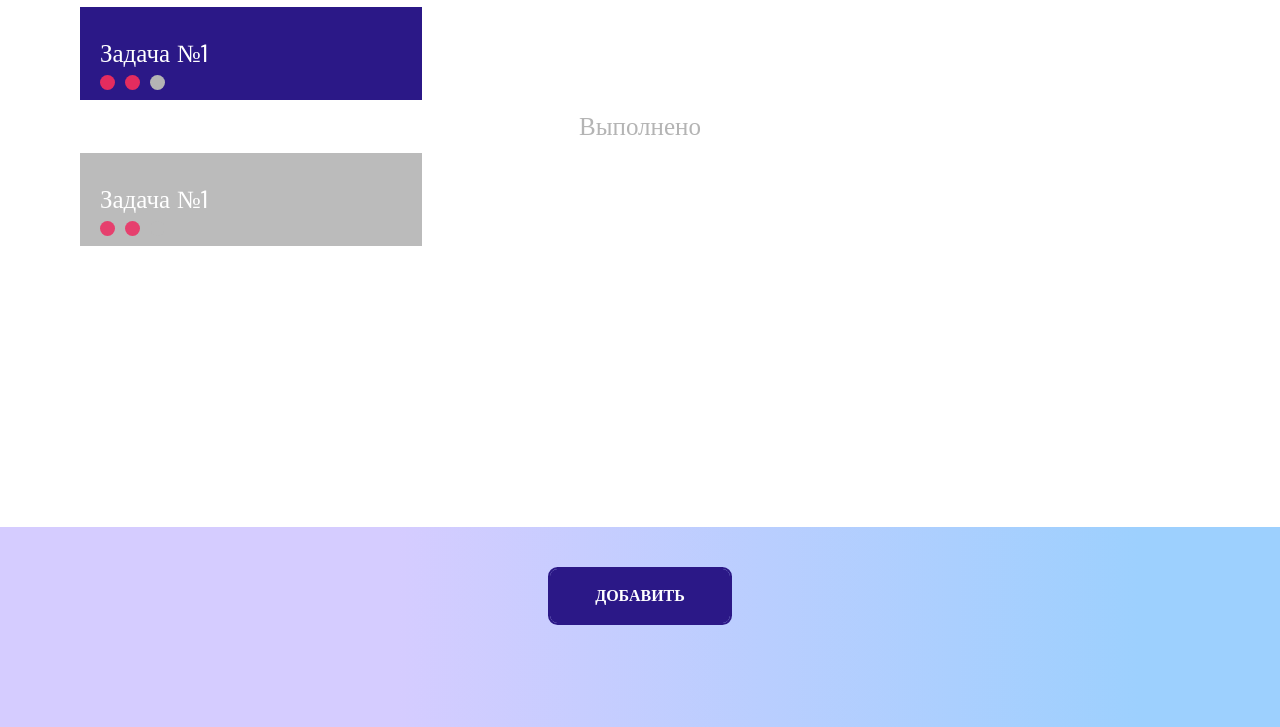
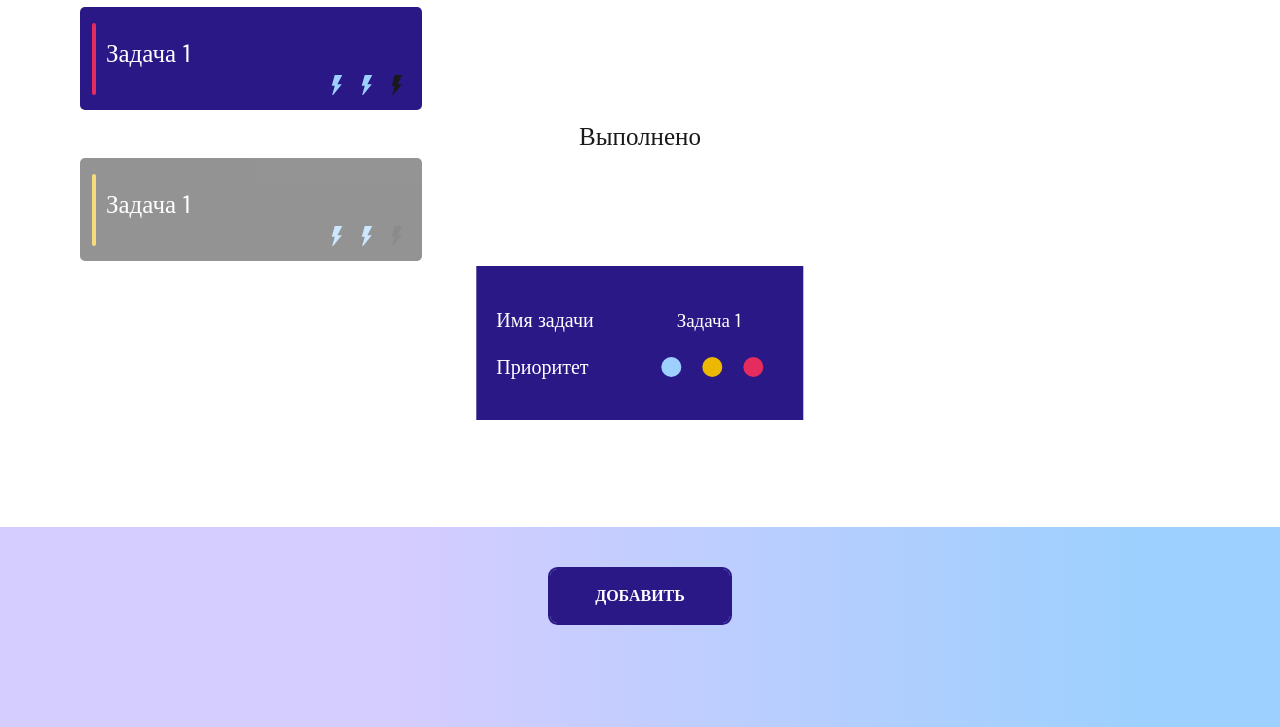
Before and after one commit to Huper12345/InfiniteTodo, a website built with Vite: page index.html in a window 1280 px wide. Shown: the part 73-800 px from the top of the page. Built offline with nearby package versions, Linux system fonts and the light colour scheme; a web font is replaced by a local one.

Commit message:
add task window, priority, energy cost

```diff
--- /dev/null
+++ b/css/addtask.scss
@@ -0,0 +1,134 @@
+@import "./colors.scss";
+@import "./fonts.scss";
+
+.task-select-wrapper {
+    position: absolute;
+    left: 50%;
+    transform: translateX(-50%);
+}
+
+.task-select-inner {
+    background-color: $softblue;
+    width: 100%;
+    height: auto;
+    padding: 20px;
+}
+
+.task-select-text {
+    font-family: 'DMsans';
+    font-style: normal;
+    font-weight: 400;
+    color: $white;
+    font-size: 20px;
+    margin-right: 40px;
+}
+
+.task-select-item {
+    display: flex;
+    align-items: center;
+    justify-content: space-between;
+    margin: 20px 0;
+}
+
+.task-text-input {
+    font-family: 'DMsans';
+    font-style: normal;
+    font-weight: 400;
+    color: $white;
+    font-size: 20px;
+    outline: 0;
+    max-width: 150px;
+    background-color: inherit;
+    border: 0;
+    text-align: center;
+}
+
+.task-text-input::-webkit-input-placeholder {
+    font-family: 'DMsans';
+    font-style: normal;
+    font-weight: 400;
+    color: $white;
+    font-size: 19px;
+}
+
+.task-input-container.priority {
+    margin-right: 12px;
+}
+
+/* Input radio style */
+
+.task-input-priority[type="radio"]:checked,
+.task-input-priority[type="radio"]:not(:checked)
+{
+    position: absolute;
+    left: -9999px;
+}
+
+
+.task-input-priority[type="radio"]:checked + label,
+.task-input-priority[type="radio"]:not(:checked) + label {
+    position: relative;
+    padding-left: 28px;
+    line-height: 20px;
+    cursor: pointer;
+    margin-left: 13px;
+}
+
+/* Colors Radio */
+.task-input-priority[type="radio"]:checked + label:before,
+.task-input-priority[type="radio"]:not(:checked) + label:before {
+    content: "";
+    position: absolute;
+    left: 0px;
+    top: 0px;
+    width: 20px;
+    height: 20px;
+    background-color: $lightblue;
+}
+
+
+.task-input-priority.yellow[type="radio"]:checked + label:before,
+.task-input-priority.yellow[type="radio"]:not(:checked) + label:before {
+    background-color: $orange;
+}
+
+.task-input-priority.red[type="radio"]:checked + label:before,
+.task-input-priority.red[type="radio"]:not(:checked) + label:before {
+    background-color: $lightred;
+}
+
+/* Colors Radio */
+
+.task-input-priority[type="radio"]:checked + label:before,
+.task-input-priority[type="radio"]:not(:checked) + label:before {
+    border-radius: 100%;
+}
+
+.task-input-priority[type="radio"]:checked + label:after,
+.task-input-priority[type="radio"]:not(:checked) + label:after {
+    content: "";
+    position: absolute;
+    -webkit-transition: all 0.2s ease;
+    -moz-transition: all 0.2s ease;
+    -o-transition: all 0.2s ease;
+    transition: all 0.2s ease;
+}
+
+
+.task-input-priority[type="radio"]:checked + label:after,
+.task-input-priority[type="radio"]:not(:checked) + label:after {
+    left: 0px;
+    top: 0px;
+    width: 20px;
+    height: 20px;
+    border-radius: 100%;
+    border: 3.5px solid $white;
+}
+
+.task-input-priority[type="radio"]:not(:checked) + label:after {
+    opacity: 0;
+}
+
+.task-input-priority[type="radio"]:checked + label:after {
+    opacity: 1;
+}
--- a/css/buttons.scss
+++ b/css/buttons.scss
@@ -43,5 +43,6 @@
 
     &:hover {
       box-shadow: 0 0 10px 0 $softblue inset, 0 0 10px 4px $softblue;
+      color: $softblue;
     }
   }
--- a/css/colors.scss
+++ b/css/colors.scss
@@ -7,4 +7,5 @@ $softblue: #2B1887;
 $lightblack: #161616;
 $lightblue: rgba(157,208,254,1);
 $white: #fff;
-$lightgray: rgb(180, 180, 180)
+$lightgray: rgb(25, 25, 25);
+$middlegray: #2a2a2a;
--- a/css/style.scss
+++ b/css/style.scss
@@ -4,6 +4,7 @@
 @import "./footer.scss";
 @import "./buttons.scss";
 @import "./tasks.scss";
+@import "./addtask.scss";
 
 body {
     font-size: 15px;
@@ -41,3 +42,7 @@ h1, h2, h3, h4, h5, h6 {
 // .main-wrapper {
 //     position: relative;
 // }
+
+.main {
+    position: relative;
+}
--- a/css/tasks.scss
+++ b/css/tasks.scss
@@ -1,4 +1,5 @@
-
+@import "./colors.scss";
+@import "./fonts.scss";
 
 .task-container {
     display: flex;
@@ -13,6 +14,31 @@
     position: relative;
     margin: 5px 10px;
     cursor: pointer;
+    border-radius: 5px;
+}
+
+.task-item::before {
+    content: "";
+    width: 4px;
+    height: 70%;
+    position: absolute;
+    left: 12px;
+    top: 50%;
+    border-radius: 5px;
+    transform: translateY(-50%);
+    background-color: inherit;
+}
+
+.task-item.red.task-item::before {
+    background-color: $lightred;
+}
+
+.task-item.orange.task-item::before {
+    background-color: $orange;
+}
+
+.task-item.blue.task-item::before {
+    background-color: $lightblue;
 }
 
 .task-item:hover .task-delete-button {
@@ -36,13 +62,13 @@
     opacity: 0;
 }
 
-.task-delete-button:hover::after {
-background-color: $orange;
+.task-button-container:hover .task-delete-button::after {
+background-color: $lightblue;
 transition: 0.3s;
 }
 
-.task-delete-button:hover::before {
-    background-color:$orange;
+.task-button-container:hover .task-delete-button::before {
+    background-color:$lightblue;
     transition: 0.3s;
 }
 .task-delete-button::after {
@@ -70,34 +96,26 @@ transform: rotate(45deg);
     font-weight: 400;
     font-size: 25px;
     color: $white;
+    padding: 0px 6px 10px 6px;
+
 }
 
 .task-priority {
     display: flex;
     position: absolute;
     bottom: 10px;
-    left: 0;
+    right: 10px;
     margin: 20px 0 0 20px ;
 }
 
-.priority-item {
-    width: 15px;
-    height: 15px;
-    background-color: $lightgray;
-    margin-right: 10px;
-    border-radius: 10px;
+.energyCost {
+    fill: $lightgray;
+    width: 30px;
+    height: 20px;
 }
 
-.priority-item.hard {
-    background-color: $lightred;
-}
-
-.priority-item.middle {
-    background-color: $orange;
-}
-
-.priority-item.light {
-    background-color: $softblue;
+.energyCost.active {
+    fill: $lightblue;
 }
 
 // Sucsesfully
@@ -117,6 +135,12 @@ transform: rotate(45deg);
 }
 
 .task-item.sucsesfully {
+    opacity: 0.5;
+    background-color: $middlegray;
+    transition: 0.3s;
+}
+
+.task-item.sucsesfully:hover {
     opacity: 0.9;
-    background-color: $lightgray;
+    transition: 0.3s;
 }
--- a/index.html
+++ b/index.html
@@ -35,6 +35,9 @@
         c6.941,0.002,13.479,1.403,19.462,3.934c8.968,3.795,16.665,10.183,22.079,18.196c2.708,4.005,4.845,8.406,6.306,13.094
         c1.461,4.69,2.251,9.666,2.251,14.873C406.293,262.942,404.892,269.48,402.36,275.464z"/>
     </symbol>
+
+    <symbol id="energyCost" viewBox="0 0 88.408 88.408">
+        <polygon points="67.41,0 34.256,0 20.999,47.732 34.283,47.732 22.988,88.408 26.967,88.408 65.418,40.674 45.939,40.674"/>
 </svg>
 <!-- Svg sprites -->
 
@@ -51,19 +54,32 @@
                 </div>
             </div>
         </header>
-        <main>
+
+        <main class="main">
             <div class="container">
                 <div class="task-container">
 
-                    <div class="task-item">
+                    <div class="task-item red">
                         <div class="task-button-container">
                             <button class="task-delete-button">1</button>
                         </div>
-                        <div class="task-text">Задача №1</div>
+                        <div class="task-text">Задача 1</div>
                             <div class="task-priority">
-                                <div class="priority-item hard"></div>
-                                <div class="priority-item hard"></div>
-                                <div class="priority-item"></div>
+                                <div class="priority-item">
+                                    <svg class="energyCost active">
+                                        <use  xlink:href="#energyCost"></use>
+                                    </svg>
+                                </div> <!--priority-item-->
+                                <div class="priority-item">
+                                    <svg class="energyCost active">
+                                        <use xlink:href="#energyCost"></use>
+                                    </svg>
+                                </div> <!--priority-item-->
+                                <div class="priority-item">
+                                    <svg class="energyCost">
+                                        <use xlink:href="#energyCost"></use>
+                                    </svg>
+                                </div> <!--priority-item-->
                             </div>
                     </div><!--task--item-->
 
@@ -72,23 +88,62 @@
 
                 <div class="task-sucsefully">
                     <h2 class="task-sucsefully-title">Выполнено</h2>
-                    <div class="task-container sucsesfully">
 
-                        <div class="task-item sucsesfully">
+                    <div class="task-item orange sucsesfully">
                         <div class="task-button-container">
                             <button class="task-delete-button">1</button>
                         </div>
-                        <div class="task-text">Задача №1</div>
+                        <div class="task-text">Задача 1</div>
                             <div class="task-priority">
-                                <div class="priority-item hard"></div>
-                                <div class="priority-item hard"></div>
-                                <div class="priority-item"></div>
+                                <div class="priority-item">
+                                    <svg class="energyCost active">
+                                        <use  xlink:href="#energyCost"></use>
+                                    </svg>
+                                </div> <!--priority-item-->
+                                <div class="priority-item">
+                                    <svg class="energyCost active">
+                                        <use xlink:href="#energyCost"></use>
+                                    </svg>
+                                </div> <!--priority-item-->
+                                <div class="priority-item">
+                                    <svg class="energyCost">
+                                        <use xlink:href="#energyCost"></use>
+                                    </svg>
+                                </div> <!--priority-item-->
                             </div>
                     </div><!--task--item-->
 
                     </div><!--task--container sucsesfully-->
                 </div>
             </div> <!--container-->
+
+            <div class="task-select-wrapper">
+                <div class="container">
+                    <form class="task-select-inner">
+                        <div class="task-select-item">
+                            <div class="task-select-text">Имя задачи</div>
+                            <input placeholder="Задача 1" class="task-text-input" type="text" required>
+                        </div><!--task-select-item-->
+
+                        <div class="task-select-item">
+                            <div class="task-select-text">Приоритет</div>
+                            <div class="task-input-container priority">
+
+                                    <input class="task-input-priority" type="radio" name="radioColor" id="taskInputRadioblue" value="blue">
+                                    <label for="taskInputRadioblue"></label>
+
+                                    <input class="task-input-priority yellow" type="radio" name="radioColor" id="taskInputRadioYellow" value="yellow">
+                                    <label for="taskInputRadioYellow"></label>
+
+                                    <input class="task-input-priority red" type="radio" name="radioColor" id="taskInputRadioRed" value="red">
+                                    <label for="taskInputRadioRed"></label>
+
+                            </div>
+                        </div><!--task-select-item-->
+
+                    </form><!--task-selectinner-->
+                </div><!--container-->
+            </div> <!--task-select-wrapper-->
         </main>
         <footer class="footer">
             <div class="container">
```
